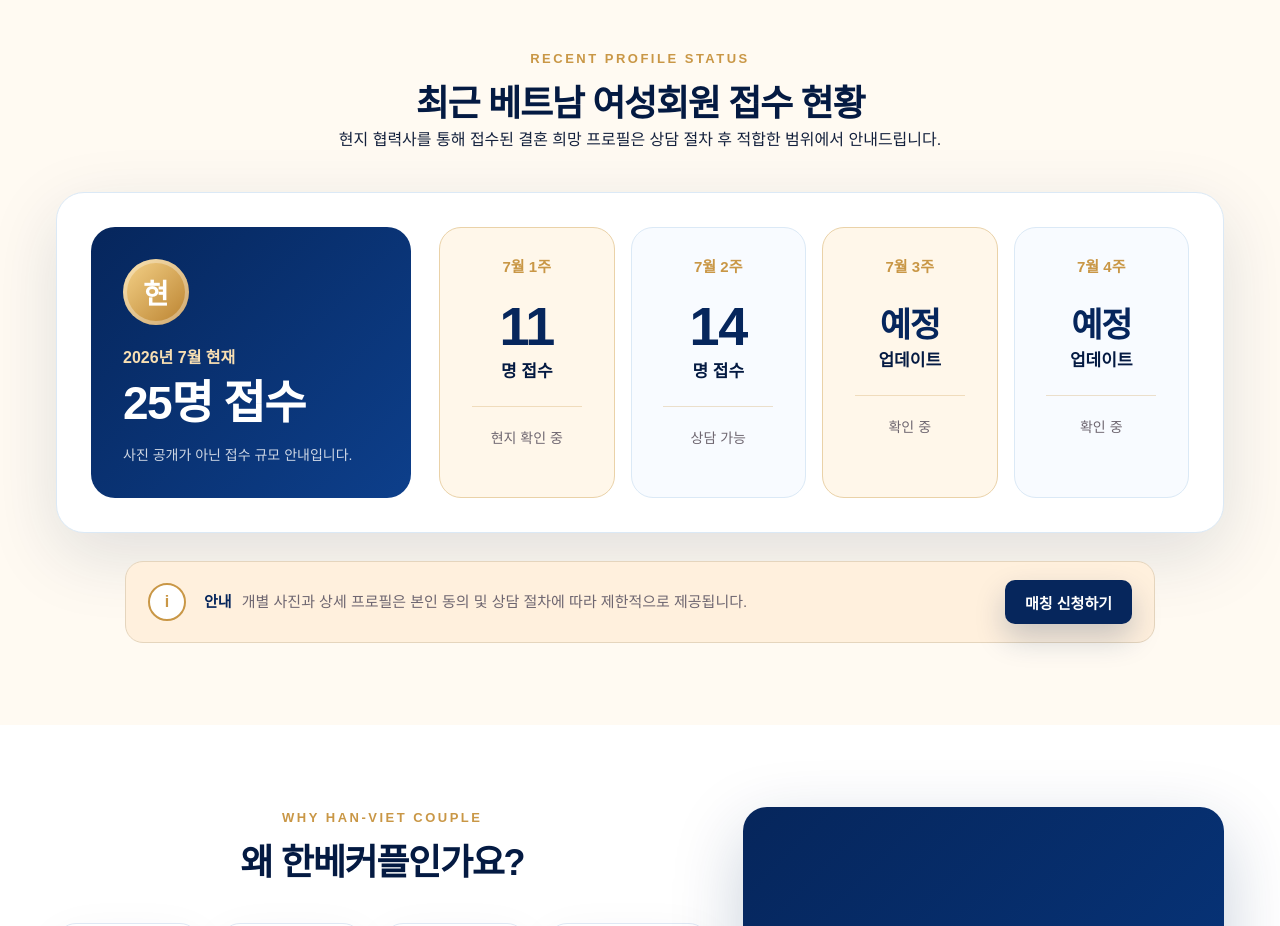
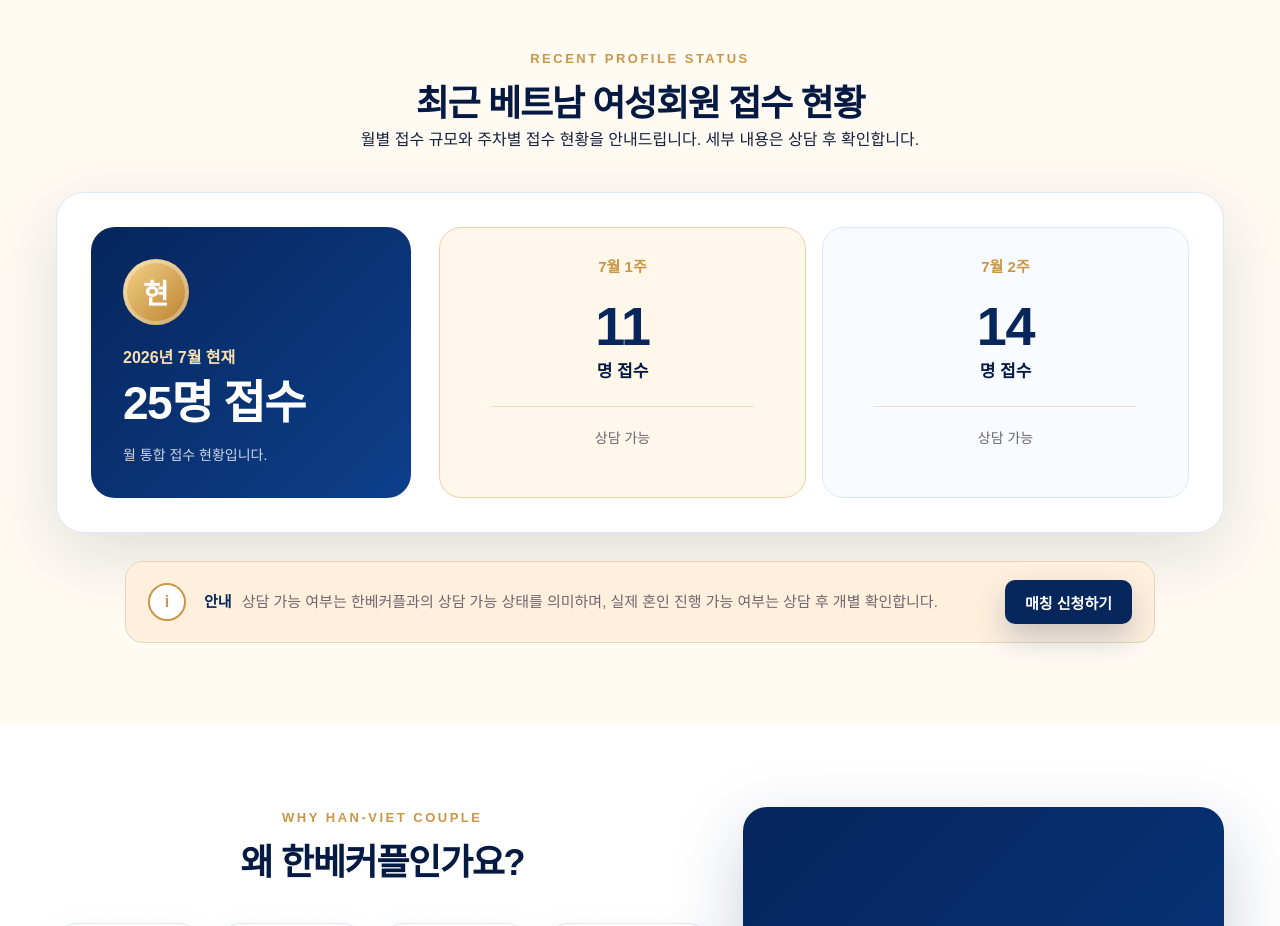
Before and after one commit to meteor100biz/hanviet-homepage, a plain HTML site: page index.html in a window 1280 px wide. Shown: the part 800-1726 px from the top of the page. Drawn offline with Linux system fonts and the light colour scheme.

Commit message:
Add files via upload

```diff
--- /dev/null
+++ b/data/recent-status.json
@@ -0,0 +1,20 @@
+{
+  "monthLabel": "2026년 7월 현재",
+  "totalLabel": "25명 접수",
+  "summaryNote": "월 통합 접수 현황입니다.",
+  "notice": "상담 가능 여부는 한베커플과의 상담 가능 상태를 의미하며, 실제 혼인 진행 가능 여부는 상담 후 개별 확인합니다.",
+  "weeks": [
+    {
+      "label": "7월 1주",
+      "count": "11",
+      "unit": "명 접수",
+      "status": "상담 가능"
+    },
+    {
+      "label": "7월 2주",
+      "count": "14",
+      "unit": "명 접수",
+      "status": "상담 가능"
+    }
+  ]
+}
--- a/index.html
+++ b/index.html
@@ -63,23 +63,23 @@
     <div class="section-heading">
       <p class="eyebrow">RECENT PROFILE STATUS</p>
       <h2 id="recentStatusTitle">최근 베트남 여성회원 접수 현황</h2>
-      <p>현지 협력사를 통해 접수된 결혼 희망 프로필은 상담 절차 후 적합한 범위에서 안내드립니다.</p>
+      <p>월별 접수 규모와 주차별 접수 현황을 안내드립니다. 세부 내용은 상담 후 확인합니다.</p>
     </div>
 
     <div class="status-panel">
       <div class="status-summary">
         <span class="status-medal">현</span>
-        <p>2026년 7월 현재</p>
-        <strong>25명 접수</strong>
-        <span>사진 공개가 아닌 접수 규모 안내입니다.</span>
+        <p id="statusMonth">2026년 7월 현재</p>
+        <strong id="statusTotal">25명 접수</strong>
+        <span id="statusSummaryNote">월 통합 접수 현황입니다.</span>
       </div>
 
-      <div class="status-list" aria-label="주차별 접수 현황">
+      <div class="status-list" id="weeklyStatusList" aria-label="주차별 접수 현황">
         <article class="status-card">
           <p>7월 1주</p>
           <strong>11</strong>
           <span>명 접수</span>
-          <small>현지 확인 중</small>
+          <small>상담 가능</small>
         </article>
         <article class="status-card">
           <p>7월 2주</p>
@@ -87,24 +87,12 @@
           <span>명 접수</span>
           <small>상담 가능</small>
         </article>
-        <article class="status-card muted">
-          <p>7월 3주</p>
-          <strong>예정</strong>
-          <span>업데이트</span>
-          <small>확인 중</small>
-        </article>
-        <article class="status-card muted">
-          <p>7월 4주</p>
-          <strong>예정</strong>
-          <span>업데이트</span>
-          <small>확인 중</small>
-        </article>
       </div>
     </div>
 
     <div class="status-notice">
       <span>i</span>
-      <p><b>안내</b> 개별 사진과 상세 프로필은 본인 동의 및 상담 절차에 따라 제한적으로 제공됩니다.</p>
+      <p id="statusNotice"><b>안내</b> 상담 가능 여부는 한베커플과의 상담 가능 상태를 의미하며, 실제 혼인 진행 가능 여부는 상담 후 개별 확인합니다.</p>
       <a class="btn btn-primary" href="application.html">매칭 신청하기</a>
     </div>
   </section>
@@ -204,5 +192,6 @@
 </div>
 
 </footer>
+<script src="js/recent-status.js"></script>
 </body>
 </html>
--- /dev/null
+++ b/js/recent-status.js
@@ -0,0 +1,80 @@
+(function () {
+  var fallbackStatus = {
+    monthLabel: '2026년 7월 현재',
+    totalLabel: '25명 접수',
+    summaryNote: '월 통합 접수 현황입니다.',
+    notice: '상담 가능 여부는 한베커플과의 상담 가능 상태를 의미하며, 실제 혼인 진행 가능 여부는 상담 후 개별 확인합니다.',
+    weeks: [
+      { label: '7월 1주', count: '11', unit: '명 접수', status: '상담 가능' },
+      { label: '7월 2주', count: '14', unit: '명 접수', status: '상담 가능' }
+    ]
+  };
+
+  function setText(id, value) {
+    var element = document.getElementById(id);
+    if (element && value) {
+      element.textContent = value;
+    }
+  }
+
+  function createStatusCard(item) {
+    var article = document.createElement('article');
+    article.className = 'status-card';
+
+    var label = document.createElement('p');
+    label.textContent = item.label || '';
+
+    var count = document.createElement('strong');
+    count.textContent = item.count || '';
+
+    var unit = document.createElement('span');
+    unit.textContent = item.unit || '명 접수';
+
+    var status = document.createElement('small');
+    status.textContent = item.status || '상담 가능';
+
+    article.appendChild(label);
+    article.appendChild(count);
+    article.appendChild(unit);
+    article.appendChild(status);
+
+    return article;
+  }
+
+  function renderStatus(data) {
+    setText('statusMonth', data.monthLabel);
+    setText('statusTotal', data.totalLabel);
+    setText('statusSummaryNote', data.summaryNote);
+
+    var notice = document.getElementById('statusNotice');
+    if (notice && data.notice) {
+      notice.textContent = '';
+      var title = document.createElement('b');
+      title.textContent = '안내';
+      notice.appendChild(title);
+      notice.appendChild(document.createTextNode(' ' + data.notice));
+    }
+
+    var list = document.getElementById('weeklyStatusList');
+    if (!list || !Array.isArray(data.weeks)) {
+      return;
+    }
+
+    list.innerHTML = '';
+    data.weeks.forEach(function (item) {
+      list.appendChild(createStatusCard(item));
+    });
+  }
+
+  fetch('data/recent-status.json', { cache: 'no-store' })
+    .then(function (response) {
+      if (!response.ok) {
+        throw new Error('recent status data not found');
+      }
+      return response.json();
+    })
+    .then(renderStatus)
+    .catch(function () {
+      renderStatus(fallbackStatus);
+    });
+}());
--- a/style.css
+++ b/style.css
@@ -129,7 +129,7 @@ p { line-height:1.75; }
 }
 .status-list {
   display:grid;
-  grid-template-columns:repeat(4, minmax(0,1fr));
+  grid-template-columns:repeat(auto-fit, minmax(180px,1fr));
   gap:16px;
 }
 .status-card {
```
